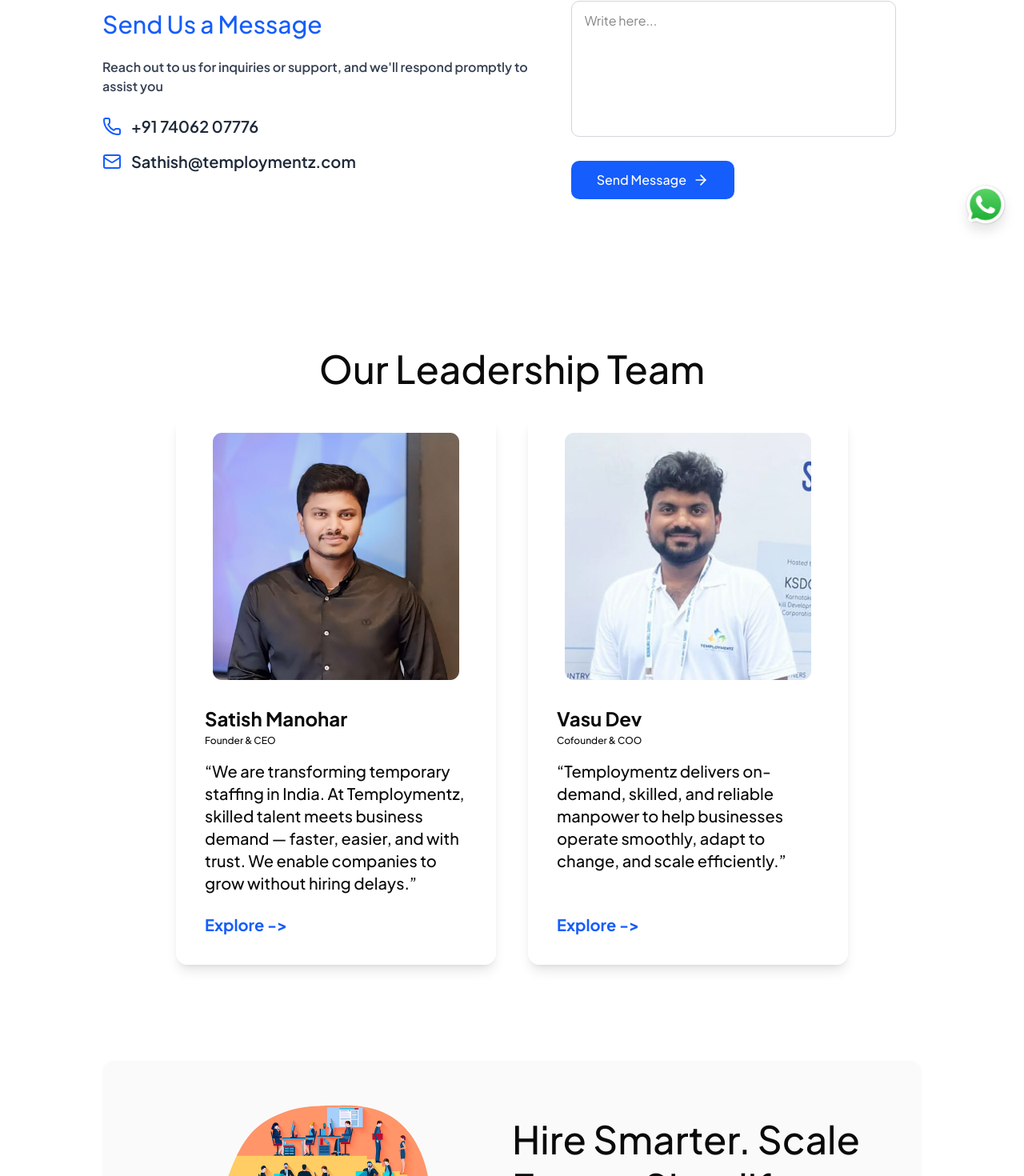
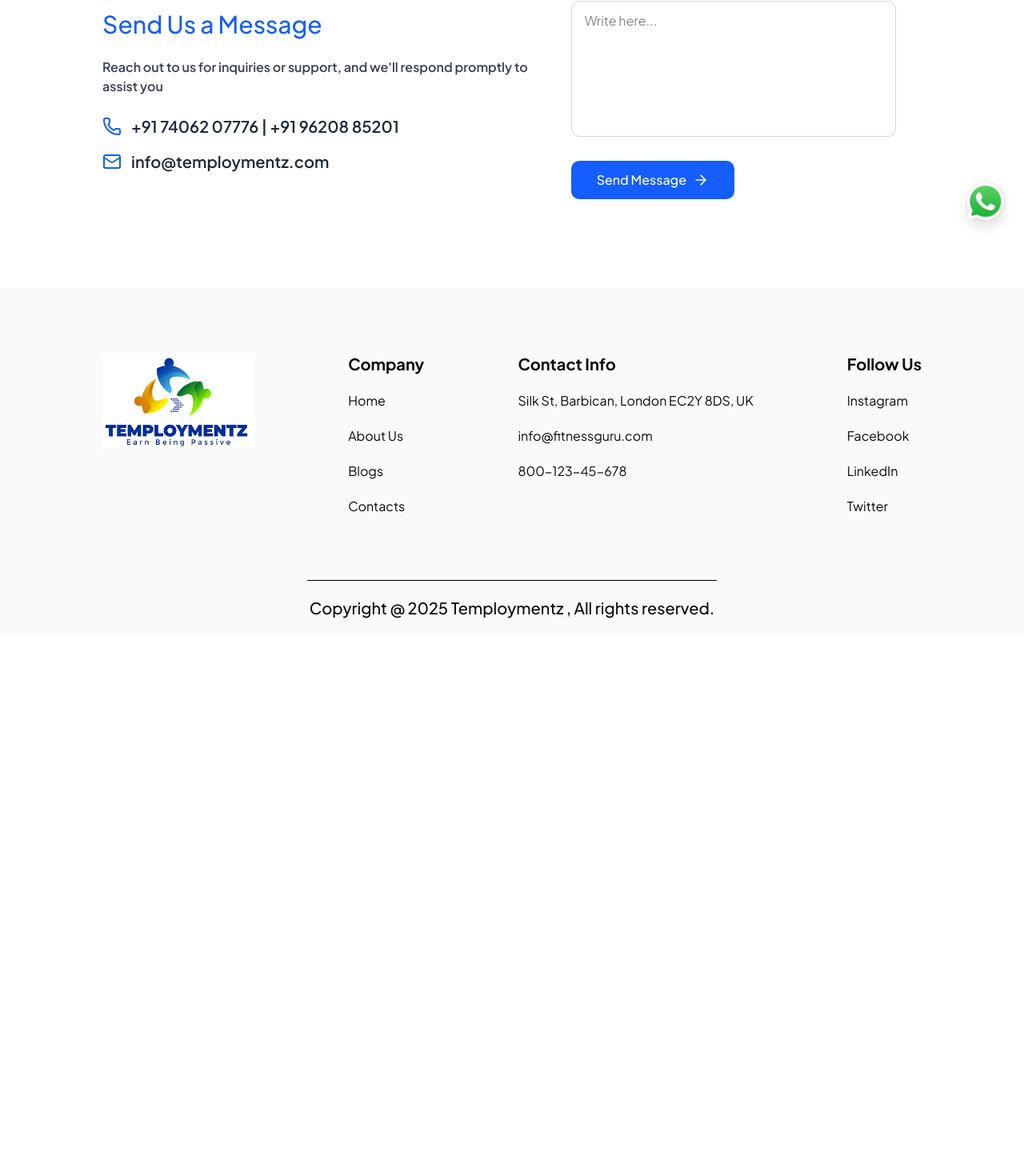
Before and after one commit to temploymentz/temploymentz, a Next.js app: page /contact in a window 1280 px wide. Shown: the part 496-1966 px from the top of the page at 80% size. After the commit the page ends 1290 px from the top, so only its background shows below. Built offline with nearby package versions, Linux system fonts and the light colour scheme.

Commit message:
changes2

```diff
--- a/src/app/blogs/[blogId]/page.jsx
+++ b/src/app/blogs/[blogId]/page.jsx
@@ -25,7 +25,7 @@
                 </div>
 
                 {/* TITLE */}
-                <h1 className="text-2xl md:text-4xl font-bold leading-tight text-center">
+                <h1 className="text-blue-600 text-2xl md:text-4xl font-bold leading-tight text-center">
                     {blog.heading}
                 </h1>
 
--- a/src/app/blogs/page.jsx
+++ b/src/app/blogs/page.jsx
@@ -11,8 +11,8 @@
         <>
             <div className='w-[85%] md:w-[80%] mx-auto flex flex-col justify-center items-center py-10 md:py-20 gap-10'>
                 <div className='flex flex-col md:flex-row gap-5 md:gap-0 text-center md:text-left justify-between'>
-                    <h1 className={`md:w-2/7 ${style.minHeader.fontSize} ${style.minHeader.lineHeight} ${style.minHeader.fontWeight}`}>Blogs</h1>
-                    <p className={`md:w-5/7 font-medium ${style.para.fontSize} ${style.para.lineHeight}`}>Founded in Bangalore, Temploymentz set out to revolutionize temporary staffing across India. Our mission is to create flexible work opportunities for skilled professionals and reliable staffing solutions for organizations. With thousands of success stories, we’re dedicated to compliance, quality, and convenience. Partner with us to transform your workforce and unlock growth, balance, and innovation</p>
+                    <h1 className={`text-blue-600 ${style.minHeader.fontSize} ${style.minHeader.lineHeight} ${style.minHeader.fontWeight}`}>Blogs <span className='text-[#493f4a]'>|</span>  <span className='text-yellow-500'>Resources</span> </h1>
+                    {/* <p className={`md:w-5/7 font-medium ${style.para.fontSize} ${style.para.lineHeight}`}>Founded in Bangalore, Temploymentz set out to revolutionize temporary staffing across India. Our mission is to create flexible work opportunities for skilled professionals and reliable staffing solutions for organizations. With thousands of success stories, we’re dedicated to compliance, quality, and convenience. Partner with us to transform your workforce and unlock growth, balance, and innovation</p> */}
                 </div>
             </div>
             <SingleBlog />
--- a/src/app/contact/page.jsx
+++ b/src/app/contact/page.jsx
@@ -63,12 +63,12 @@
                                 <div className="space-y-4 font-semibold">
                                     <div className="flex items-center gap-3">
                                         <Phone className="text-blue-600" size={24} />
-                                        <span className="text-xl text-gray-800">+91 74062 07776</span>
+                                        <span className="text-xl text-gray-800">+91 74062 07776 | +91 96208 85201</span>
                                     </div>
 
                                     <div className="flex items-center gap-3">
                                         <Mail className="text-blue-600" size={24} />
-                                        <span className="text-xl text-gray-800">Sathish@temploymentz.com</span>
+                                        <span className="text-xl text-gray-800">info@temploymentz.com</span>
                                     </div>
                                 </div>
                             </div>
@@ -138,10 +138,10 @@
                     </div>
                 </div>
             </div>
-
+{/*
             <TeamComponent />
 
-            <HireSmarter />
+            <HireSmarter /> */}
         </>
     )
 }
```
